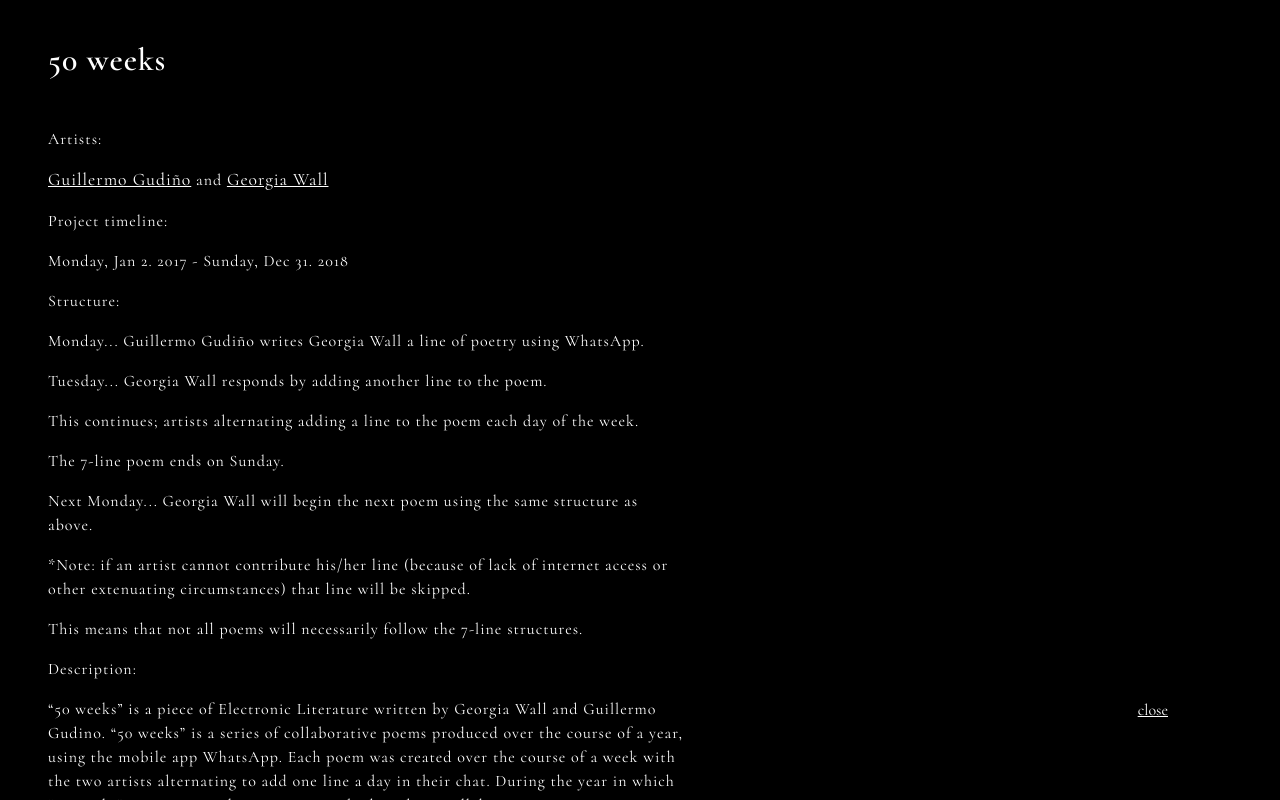
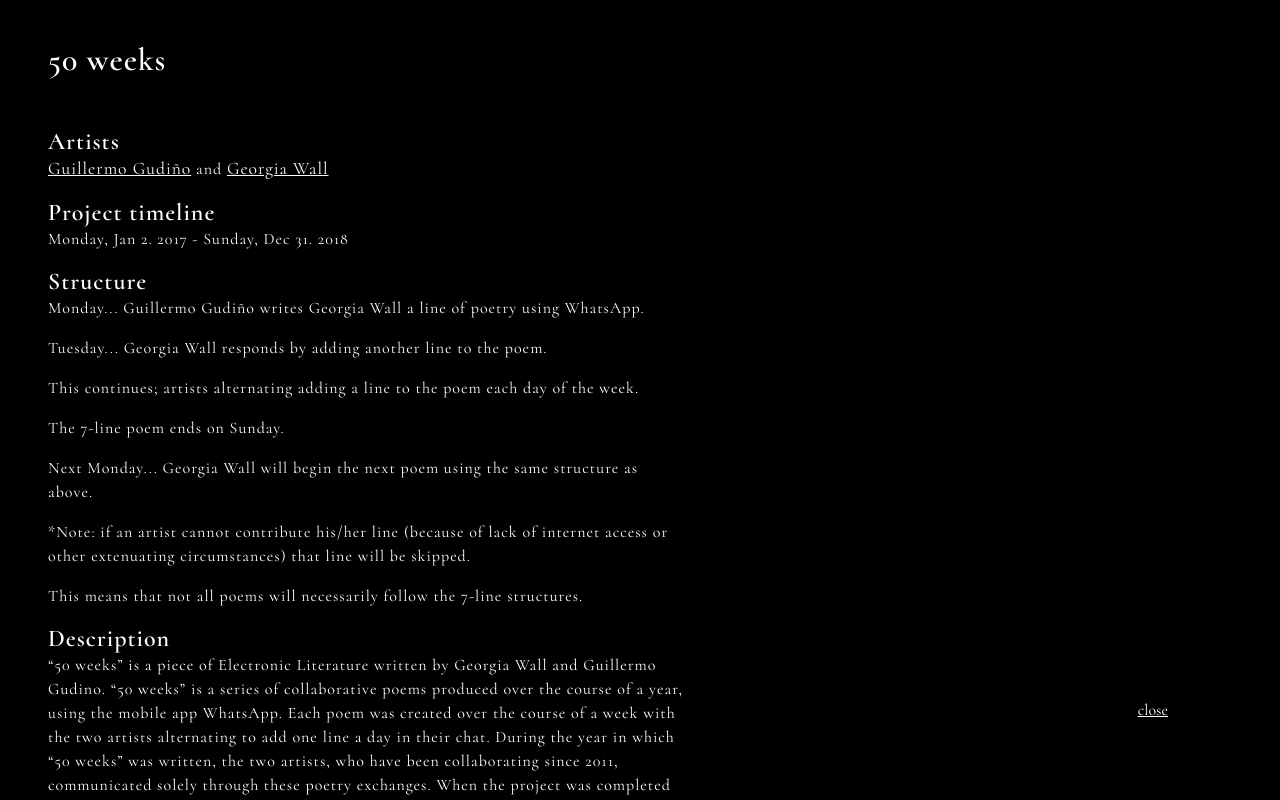
Before and after one commit to Musuauer/random_poems, a React (Create React App) app: page / in a window 1280 px wide. Both pictures are taken after a click on the element "info". Built offline with nearby package versions, Linux system fonts and the light colour scheme.

Commit message:
style infowindow

```diff
--- a/src/App.css
+++ b/src/App.css
@@ -37,7 +37,8 @@ h1{
   font-size: 2rem;
 }
 h2{
-  font-size: 1rem;
+  font-size: 1.5rem;
+  letter-spacing: 1px;
   z-index: 99;
 }
 h3{
--- a/src/App.js
+++ b/src/App.js
@@ -21,7 +21,6 @@ class App extends Component {
 
   // shuffle a copy of the poems in state and set one (#25, the one in the middle) as the current poem
   shuffleNow = () => {
-    console.log('it works')
     const allPoemsCopy = this.state.allPoems.slice(0)
     const shuffledPoems = this.shuffle(allPoemsCopy)
     this.setState({ currentPoem: shuffledPoems[24] })
@@ -60,7 +59,7 @@ class App extends Component {
        <div
          onClick={this.toggleModal}
          className='info-button'>
-         <h2>info</h2>
+         <h3>info</h3>
        </div>
 
        {
--- a/src/InfoWindow.js
+++ b/src/InfoWindow.js
@@ -6,9 +6,9 @@ export default function InfoWindow (props) {
       <div className='modal-content'>
         <h1 className='App-title'>50 weeks</h1>
         <div className='App-intro'>
-          <p>
-            Artists:
-          </p>
+          <h2>
+            Artists
+          </h2>
 
           <p>
             <a href='https://guillermogudino.com/'>
@@ -18,17 +18,17 @@ export default function InfoWindow (props) {
             </a>
           </p>
 
-          <p>
-            Project timeline:
-          </p>
+          <h2>
+            Project timeline
+          </h2>
 
           <p>
             Monday, Jan 2. 2017 - Sunday, Dec 31. 2018
           </p>
 
-          <p>
-            Structure:
-          </p>
+          <h2>
+            Structure
+          </h2>
 
           <p>
             Monday... Guillermo Gudiño writes Georgia Wall a line of poetry using WhatsApp.
@@ -58,9 +58,9 @@ export default function InfoWindow (props) {
             This means that not all poems will necessarily follow the 7-line structures.
           </p>
 
-          <p>
-            Description:
-          </p>
+          <h2>
+            Description
+          </h2>
 
           <p>
             “50 weeks” is a piece of Electronic Literature written by Georgia Wall and Guillermo Gudino. “50 weeks” is a series of collaborative poems produced over the course of a year, using the mobile app WhatsApp. Each poem was created over the course of a week with the two artists alternating to add one line a day in their chat. During the year in which “50 weeks” was written, the two artists, who have been collaborating since 2011, communicated solely through these poetry exchanges. When the project was completed in early 2018, the poems were transcribed and a website was built to house the collection.
```
